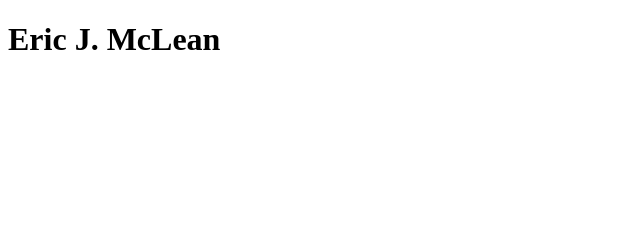
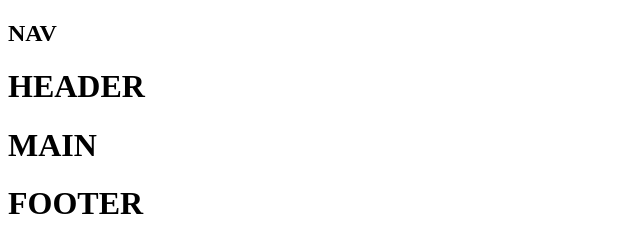
Before and after one commit to ericmc21/my-resume, a plain HTML site: page index.html in a window 1280 px wide. Shown: the whole page, without its empty margins (0-640 px from the left). Drawn offline with Linux system fonts and the light colour scheme.

Commit message:
added landmark elements

```diff
--- a/index.html
+++ b/index.html
@@ -6,6 +6,17 @@
     <title>Eric McLean Resume Page</title>
 </head>
 <body>
-    <h1>Eric J. McLean</h1>
+    <nav>
+        <h1>NAV</h1>
+    </nav>
+    <header>
+        <h1>HEADER</h1>
+    </header>
+    <main>
+        <h1>MAIN</h1>
+    </main>
+    <footer>
+        <h1>FOOTER</h1>
+    </footer>
 </body>
 </html>
```
